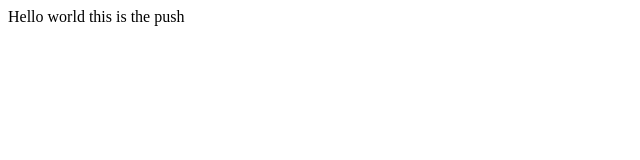
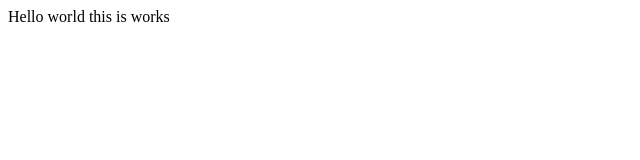
Before and after one commit to StreamUpBox/flipper-website, a plain HTML site: page index.html in a window 1280 px wide. Shown: the full height of the page, 0-640 px from the left. Drawn offline with Linux system fonts and the light colour scheme.

Commit message:
knowing flutter

```diff
--- a/index.html
+++ b/index.html
@@ -5,7 +5,7 @@
     </head>
     <body>
         <div>
-           <p style="color: black">Hello world this is the push</p>
+           <p style="color: black">Hello world this is works</p>
         </div>
     </body>
 </html>
```
